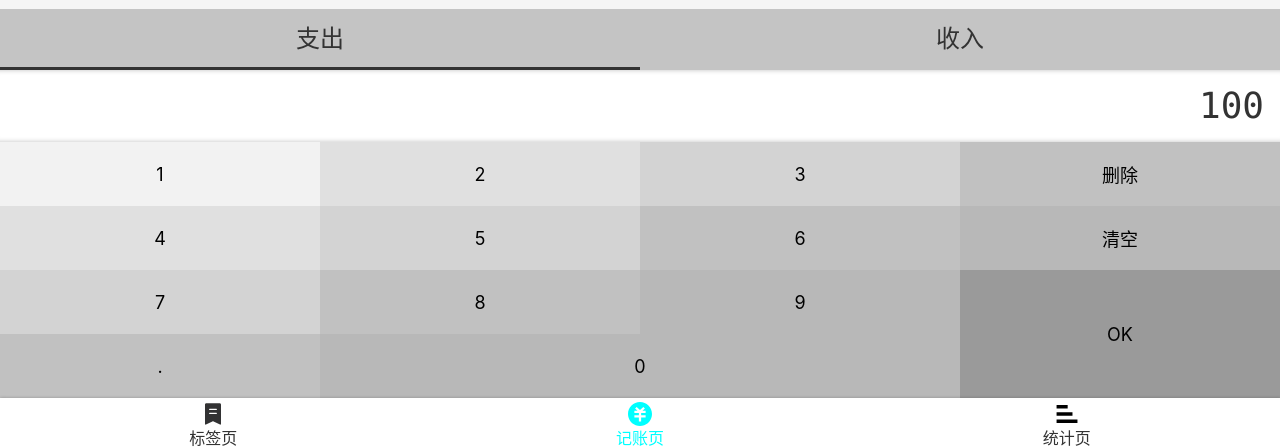
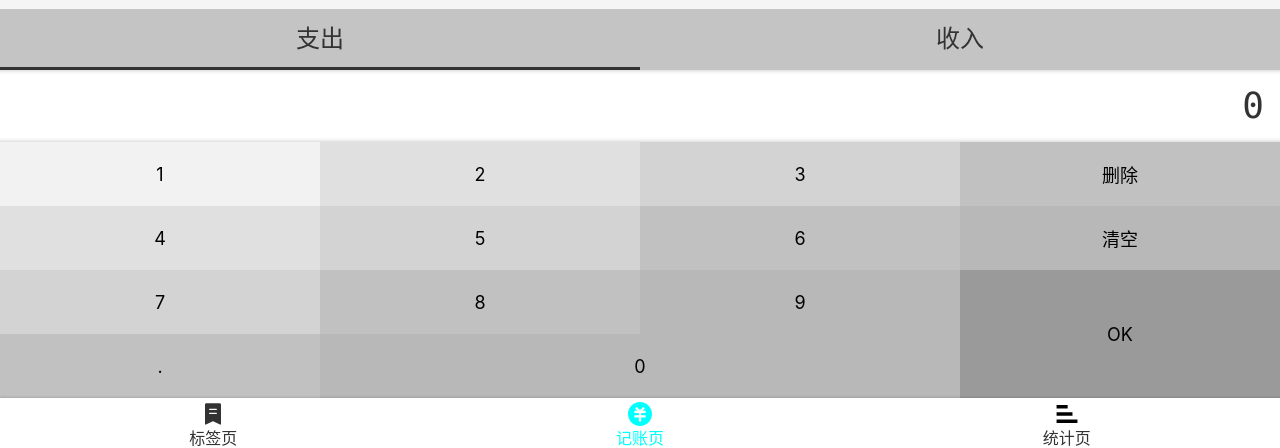
Before and after one commit to Rukakang/morney-react, a React app: page /#/money in a window 1280 px wide. Shown: the part 346-794 px from the top of the page. Built offline with nearby package versions, Linux system fonts and the light colour scheme.

Commit message:
重构Money.vue的NumberpadSection

```diff
--- a/src/views/Money.tsx
+++ b/src/views/Money.tsx
@@ -1,10 +1,11 @@
 import Layout from "../components/Layout";
 import React from "react";
 import styled from "styled-components";
-import NumberPadSection from "./Money/NumberPadSection";
+
 import {TagsSection} from "./Money/TagsSection";
 import {NotesSection} from "./Money/NotesSection";
 import {CategorySection} from "./Money/CategorySection";
+import {NumberPadSection} from "./Money/NumberPadSection";
 
 const MyLayout = styled(Layout)`
   display: flex;
@@ -16,27 +17,7 @@ function Money() {
             <TagsSection/>
             <NotesSection/>
             <CategorySection/>
-            <NumberPadSection>
-                <div className="output">
-                    100
-                </div>
-                <div className="pad clearfix">
-                    <button>1</button>
-                    <button>2</button>
-                    <button>3</button>
-                    <button>删除</button>
-                    <button>4</button>
-                    <button>5</button>
-                    <button>6</button>
-                    <button>清空</button>
-                    <button>7</button>
-                    <button>8</button>
-                    <button>9</button>
-                    <button className="ok">OK</button>
-                    <button>.</button>
-                    <button className="zero">0</button>
-                </div>
-            </NumberPadSection>
+            <NumberPadSection/>
         </MyLayout>
     );
 }
--- a/src/views/Money/NumberPadSection.tsx
+++ b/src/views/Money/NumberPadSection.tsx
@@ -1,53 +1,51 @@
 import styled from "styled-components";
+import React, {useState} from "react";
+import Wrapper from "./NumberPadSection/Wrapper";
+import generateOutput from "./NumberPadSection/generateOutput";
 
-const NumberPadSection =  styled.section`
-  display: flex;
-  flex-direction: column;
-  >.output{
-    background: white;
-    text-align: right;
-    font-size: 36px;
-    font-family: Consolas,monospace;
-    line-height: 72px;
-    padding: 0 16px;
-    box-shadow: inset 0 -5px 5px -5px rgba(0,0,0,0.25),
-                inset 0 5px 5px -5px rgba(0,0,0,0.25);
-  }
-  >.pad{
-    >button{
-      float: left;
-      width: 25%;
-      height: 64px;
-      border: none;
-      font-size: 18px;
-      &.ok{
-      float: right;
-        height: 128px;
-      }
-      &.zero{
-       width: 50%;
-      }
 
-      &:nth-child(1){
-        background: #f2f2f2;
-      }
-      &:nth-child(2),&:nth-child(5){
-        background: #E0E0E0;
-      }
-      &:nth-child(3),&:nth-child(6),&:nth-child(9){
-        background: #D3D3D3;
-      }
-      &:nth-child(4),&:nth-child(7),&:nth-child(10),&:nth-child(13){
-        background: #C1C1C1;
-      }
-      &:nth-child(8),&:nth-child(11),&:nth-child(14){
-        background: #B8B8B8;
-      }
-      &:nth-child(12){
-        background:  #9A9A9A;
-      }
+
+
+const NumberPadSection:React.FunctionComponent=()=>{
+    const[output,_setOutput] = useState('0');
+    const setOutput =(output:string)=>{
+        if (output.length > 16){
+            output=output.slice(0,16);
+        }
+        _setOutput(output);
     }
-  }
-`;
+    const onClickButtonWrapper=(e:React.MouseEvent)=>{
+        const text = (e.target as HTMLButtonElement).textContent;
+        if (text===null){return}
+        setOutput(generateOutput(text ,output));
 
-export default NumberPadSection;
+        if (text==='OK'){return;}
+
+
+
+    }
+    return(
+        <Wrapper>
+            <div className="output">
+                {output}
+            </div>
+            <div className="pad clearfix" onClick={onClickButtonWrapper}>
+                <button>1</button>
+                <button>2</button>
+                <button>3</button>
+                <button>删除</button>
+                <button>4</button>
+                <button>5</button>
+                <button>6</button>
+                <button>清空</button>
+                <button>7</button>
+                <button>8</button>
+                <button>9</button>
+                <button className="ok">OK</button>
+                <button>.</button>
+                <button className="zero">0</button>
+            </div>
+        </Wrapper>
+    )
+}
+export {NumberPadSection};
--- /dev/null
+++ b/src/views/Money/NumberPadSection/Wrapper.tsx
@@ -0,0 +1,52 @@
+import styled from "styled-components";
+
+const Wrapper =  styled.section`
+  display: flex;
+  flex-direction: column;
+  >.output{
+    background: white;
+    text-align: right;
+    font-size: 36px;
+    font-family: Consolas,monospace;
+    line-height: 72px;
+    padding: 0 16px;
+    box-shadow: inset 0 -5px 5px -5px rgba(0,0,0,0.25),
+                inset 0 5px 5px -5px rgba(0,0,0,0.25);
+  }
+  >.pad{
+    >button{
+      float: left;
+      width: 25%;
+      height: 64px;
+      border: none;
+      font-size: 18px;
+      &.ok{
+      float: right;
+        height: 128px;
+      }
+      &.zero{
+       width: 50%;
+      }
+
+      &:nth-child(1){
+        background: #f2f2f2;
+      }
+      &:nth-child(2),&:nth-child(5){
+        background: #E0E0E0;
+      }
+      &:nth-child(3),&:nth-child(6),&:nth-child(9){
+        background: #D3D3D3;
+      }
+      &:nth-child(4),&:nth-child(7),&:nth-child(10),&:nth-child(13){
+        background: #C1C1C1;
+      }
+      &:nth-child(8),&:nth-child(11),&:nth-child(14){
+        background: #B8B8B8;
+      }
+      &:nth-child(12){
+        background:  #9A9A9A;
+      }
+    }
+  }
+`;
+export default Wrapper;
--- /dev/null
+++ b/src/views/Money/NumberPadSection/generateOutput.tsx
@@ -0,0 +1,39 @@
+type InputString = '0' | '1' | '2' | '3' | '4' | '5' | '6' | '7' | '8' | '9' | '.' | '删除' | '清空';
+const generateOutput = (text:string,output:string) =>{
+    switch (text){
+        case '0':
+        case '1':
+        case '2':
+        case '3':
+        case '4':
+        case '5':
+        case '6':
+        case '7':
+        case '8':
+        case '9':
+            if (output==='0'){
+                return text;
+            }else{
+                return output+text;
+            }
+
+        case '.':
+            if (output.indexOf('.')>=0){
+                return output;
+            }else{
+                return  output+'.';
+            }
+
+        case '删除':
+            if (output.length ===1){
+                return '0';
+            }else {
+                return  output.slice(0,-1);
+            }
+        case '清空':
+            return '0';
+        default:
+            return '0';
+    }
+}
+export default generateOutput;
```
